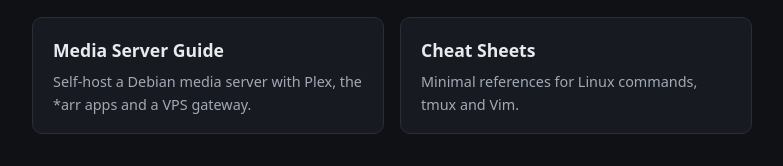
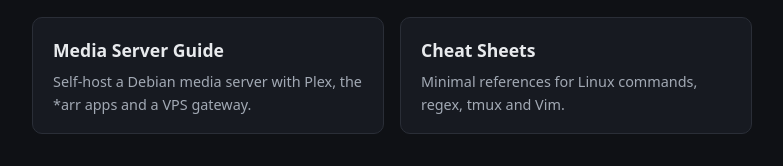
Before and after one commit to yabsp/yabsp.github.io, an Angular app: page / in a window 1280 px wide. Shown: the part 177-343 px from the top of the page, without its empty margins (248-1031 px from the left). Built offline with nearby package versions, Linux system fonts and the light colour scheme.

Commit message:
Adapt cheatsheet item

```diff
--- a/src/app/link-items.ts
+++ b/src/app/link-items.ts
@@ -16,7 +16,7 @@ export class LinkItems {
     {
       title: 'Cheat Sheets',
       description:
-        'Minimal references for Linux commands, tmux and Vim.',
+        'Minimal references for Linux commands, regex, tmux and Vim.',
       url: '/cheatsheets/',
       kind: 'guide'
     },
```
